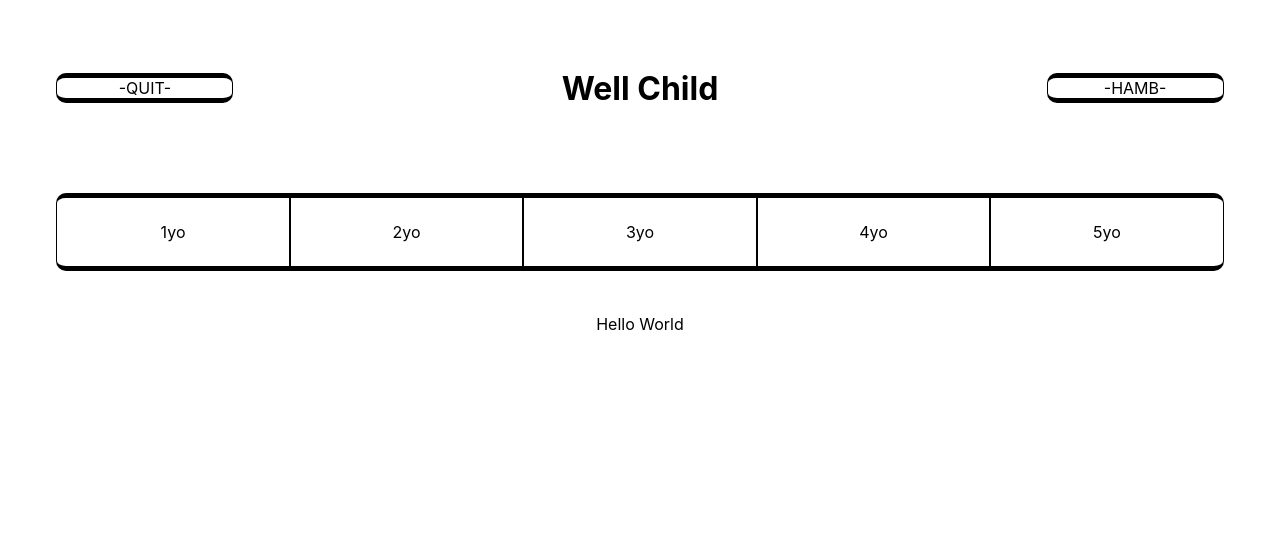
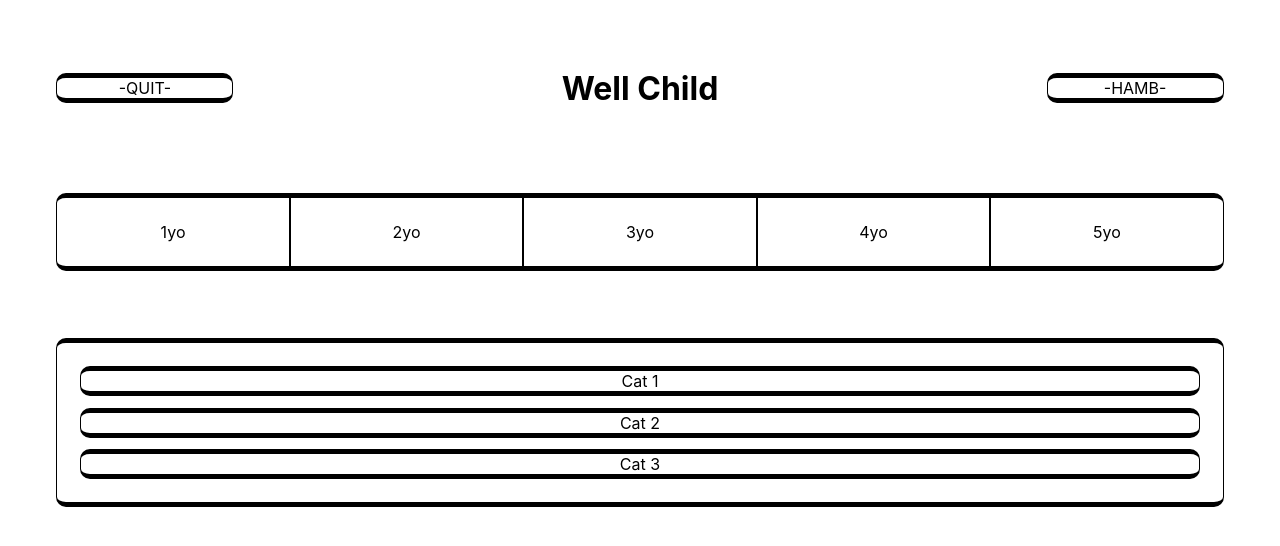
Before and after one commit to CPower1248/well-child, a React (Create React App) app: page / in a window 1280 px wide. Shown: the top 546 px of the page. Built offline with nearby package versions, Linux system fonts and the light colour scheme.

Commit message:
Added categories

```diff
--- a/src/App.css
+++ b/src/App.css
@@ -129,3 +129,32 @@
   background-color: black;
   color: white;
 }
+
+/*--- AGE CONTENT ---*/
+.age-content-container {
+  width: 95%;
+  margin: 1%;
+  padding: 1%;
+
+  /* border: 1px solid blue; */
+}
+
+.age-cat-container {
+  padding: 1%;
+
+  border-top: 5px solid black;
+  border-bottom: 5px solid black;
+  border-left: 1px solid black;
+  border-right: 1px solid black;
+  border-radius: 10px;
+}
+
+.age-cat-1, .age-cat-2, .age-cat-3 {
+  margin: 1%;
+
+  border-top: 5px solid black;
+  border-bottom: 5px solid black;
+  border-left: 1px solid black;
+  border-right: 1px solid black;
+  border-radius: 10px;
+}
--- a/src/components/AgeContent.js
+++ b/src/components/AgeContent.js
@@ -1,8 +1,10 @@
 function AgeContent() {
   return (
     <div className="age-content-container">
-      <div className="age-content">
-        <span>Hello World</span>
+      <div className="age-cat-container">
+        <div className="age-cat-1">Cat 1</div>
+        <div className="age-cat-2">Cat 2</div>
+        <div className="age-cat-3">Cat 3</div>
       </div>
     </div>
   )
```
